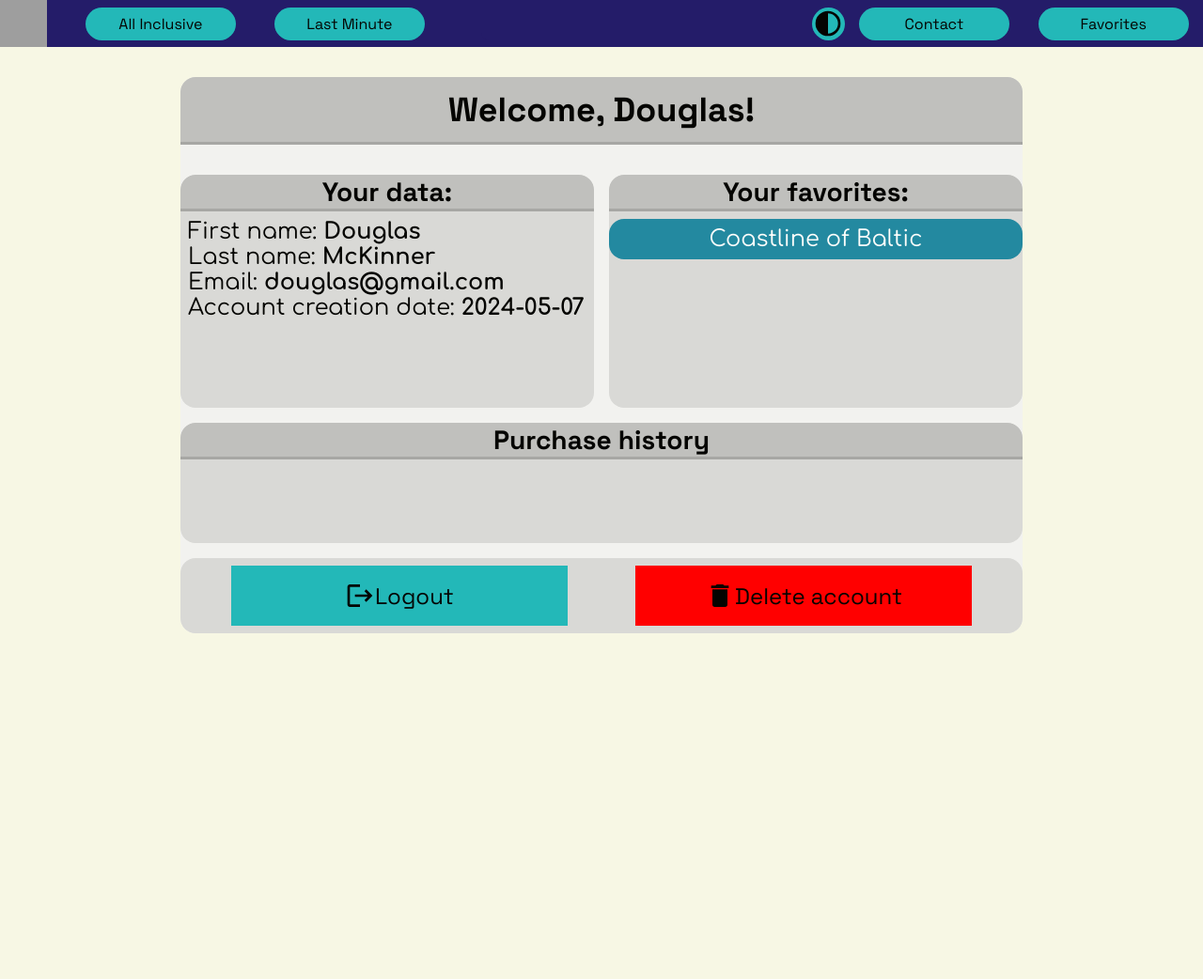
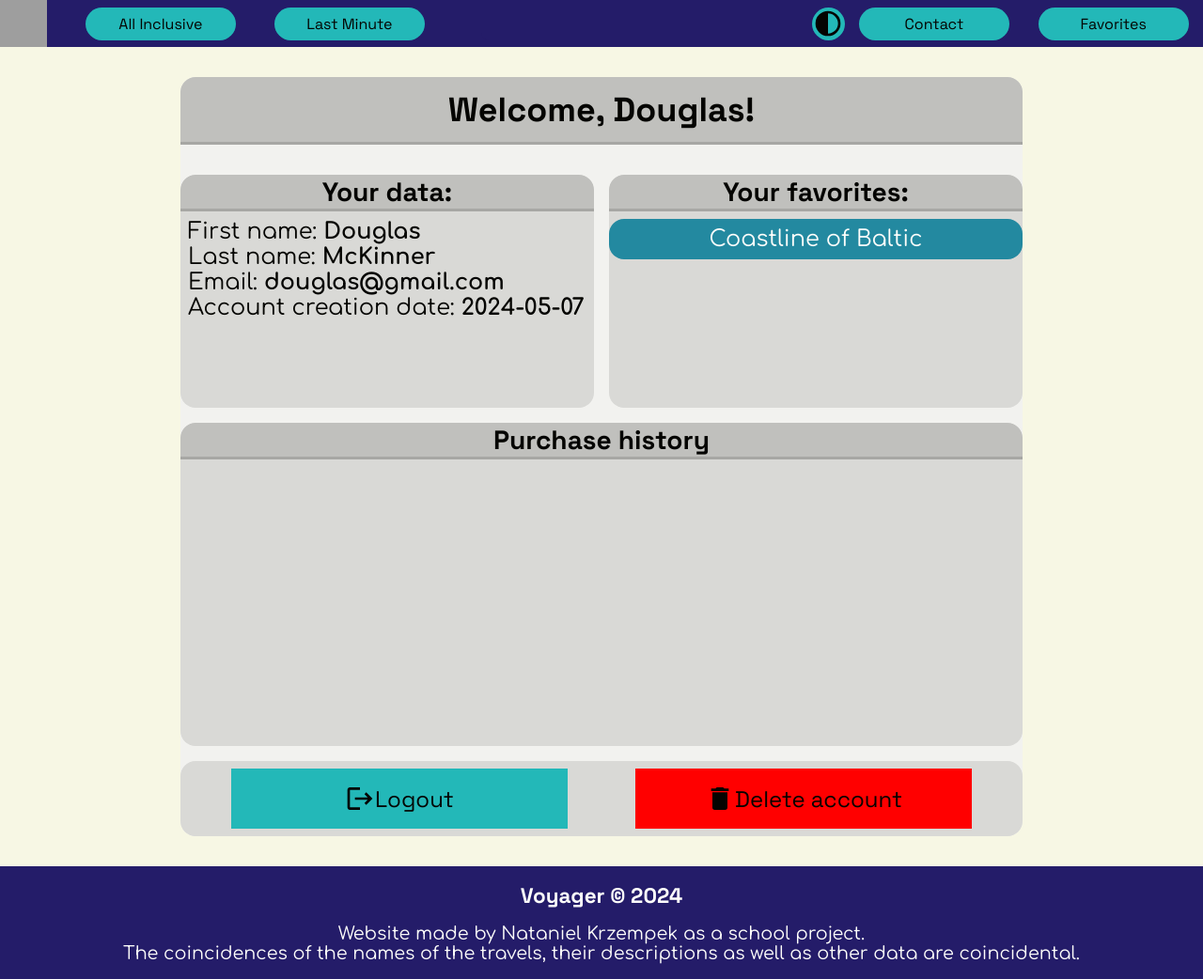
Before and after one commit to Codynator/voyageur, a PHP site: page /profile.php in a window 1280 px wide. Shown: the whole page at 94% size. Before the commit the page ends 674 px from the top, so only its background shows below. Run offline with PHP 8.4, Linux system fonts and the light colour scheme; a user stored in the database is signed in; data comes from the database, SQL or seed files in the repository; some libraries are stand-ins or nearby versions; grey boxes are pictures that could not be loaded.

Commit message:
Created footer and its styling

```diff
--- a/src/main.php
+++ b/src/main.php
@@ -16,6 +16,7 @@ $conn->set_charset('utf8');
     <link rel="stylesheet" href="./styles/mainStyle.css">
     <link rel="stylesheet" href="./styles/navStyle.css">
     <link rel="stylesheet" href="./styles/headerStyle.css">
+    <link rel="stylesheet" href="./styles/footerStyle.css">
     <link rel="icon" type="image/png" sizes="32x32" href="../public/favicon.ico">
 </head>
 
@@ -197,6 +198,11 @@ $conn->set_charset('utf8');
 
     </main>
 
+    <footer>
+        <h3>Voyager &copy 2024</h3>
+        <p>Website made by Nataniel Krzempek as a school project.<br>The coincidences of the names of the travels, their descriptions as well as other data are coincidental.</p>
+    </footer>
+
     <script src="./scripts/themeChanger.js"></script>
     <script src="./scripts/searchEngine.js"></script>
     <script src="./scripts/dialogModule.js"></script>
--- a/src/offers.php
+++ b/src/offers.php
@@ -53,6 +53,7 @@ if (isset($_GET['status'])) {
     <link rel="stylesheet" href="./styles/mainStyle.css">
     <link rel="stylesheet" href="./styles/navStyle.css">
     <link rel="stylesheet" href="./styles/offersStyle.css">
+    <link rel="stylesheet" href="./styles/footerStyle.css">
     <link rel="icon" type="image/png" sizes="32x32" href="../public/favicon.ico">
 </head>
 
@@ -115,6 +116,11 @@ if (isset($_GET['status'])) {
         </div>
     </main>
 
+    <footer>
+        <h3>Voyager &copy 2024</h3>
+        <p>Website made by Nataniel Krzempek as a school project.<br>The coincidences of the names of the travels, their descriptions as well as other data are coincidental.</p>
+    </footer>
+
     <script src="./scripts/themeChanger.js"></script>
 </body>
 
--- a/src/profile.php
+++ b/src/profile.php
@@ -29,6 +29,7 @@ $favoriteTravelsResult = $conn->query($favoriteTravelsQuery);
     <link rel="stylesheet" href="./styles/mainStyle.css">
     <link rel="stylesheet" href="./styles/navStyle.css">
     <link rel="stylesheet" href="./styles/profileStyle.css">
+    <link rel="stylesheet" href="./styles/footerStyle.css">
     <link rel="icon" type="image/png" sizes="32x32" href="../public/favicon.ico">
 </head>
 
@@ -123,6 +124,11 @@ $favoriteTravelsResult = $conn->query($favoriteTravelsQuery);
         </div>
     </main>
 
+    <footer>
+        <h3>Voyager &copy 2024</h3>
+        <p>Website made by Nataniel Krzempek as a school project.<br>The coincidences of the names of the travels, their descriptions as well as other data are coincidental.</p>
+    </footer>
+
     <script src="./scripts/themeChanger.js"></script>
     <script src="./scripts/accountDeletionWindowHandler.js"></script>
 </body>
--- /dev/null
+++ b/src/styles/footerStyle.css
@@ -0,0 +1,33 @@
+footer {
+    background-color: var(--primary);
+    color: var(--text-alt);
+    font-size: 120%;
+    font-family: "Comfortaa", sans-serif;
+    display: flex;
+    justify-content: center;
+    align-items: center;
+    flex-direction: column;
+    height: var(--footer_height);
+    transition: var(--transition_duration) background-color, var(--transition_duration) color;
+}
+
+footer > h3 {
+    font-family: "Space Grotesk", sans-serif;
+    margin-bottom: .7em;
+}
+
+footer > p {
+    text-align: center;
+}
+
+@media screen and (max-width: 1200px) {
+    footer {
+        font-size: 110%;
+    }
+}
+
+@media screen and (max-width: 600px) {
+    footer {
+        font-size: 100%;
+    }
+}
--- a/src/styles/mainStyle.css
+++ b/src/styles/mainStyle.css
@@ -12,6 +12,7 @@
   --transition_duration: 0.4s;
   --nav_height: 8svh;
   --nav_min_size: 50px;
+  --footer_height: 15svh;
 }
 
 [data-theme="dark"] {
@@ -38,3 +39,9 @@ body {
   transition: var(--transition_duration);
   overflow-x: hidden;
 }
+
+@media screen and (max-width: 1200px) {
+  :root {
+    --footer_height: 20svh
+  }
+}
--- a/src/styles/profileStyle.css
+++ b/src/styles/profileStyle.css
@@ -8,13 +8,13 @@ main {
     color: var(--text);
     font-family: "Comfortaa", sans-serif;
     width: 50%;
-    margin-top: 2rem;
+    margin-block: 2rem;
     border-radius: 1rem;
     display: grid;
     grid:
      "header header" calc(3em + 1rem)
      "data favorites" min(11em)
-     "bought bought" min(6em)
+     "bought bought" min(15em)
      "menu menu" min(4em)
      / 50% 50%;
     font-size: 150%;
--- a/src/travel.php
+++ b/src/travel.php
@@ -28,6 +28,7 @@ if (isset($_GET['title'])) {
     <link rel="stylesheet" href="./styles/mainStyle.css">
     <link rel="stylesheet" href="./styles/navStyle.css">
     <link rel="stylesheet" href="./styles/travelStyle.css">
+    <link rel="stylesheet" href="./styles/footerStyle.css">
     <link rel="icon" type="image/png" sizes="32x32" href="../public/favicon.ico">
 </head>
 
@@ -108,6 +109,11 @@ if (isset($_GET['title'])) {
         </div>
     </main>
 
+    <footer>
+        <h3>Voyager &copy 2024</h3>
+        <p>Website made by Nataniel Krzempek as a school project.<br>The coincidences of the names of the travels, their descriptions as well as other data are coincidental.</p>
+    </footer>
+
     <script src="./scripts/themeChanger.js"></script>
     <script src='./scripts/goBack.js'></script>
 </body>
```
